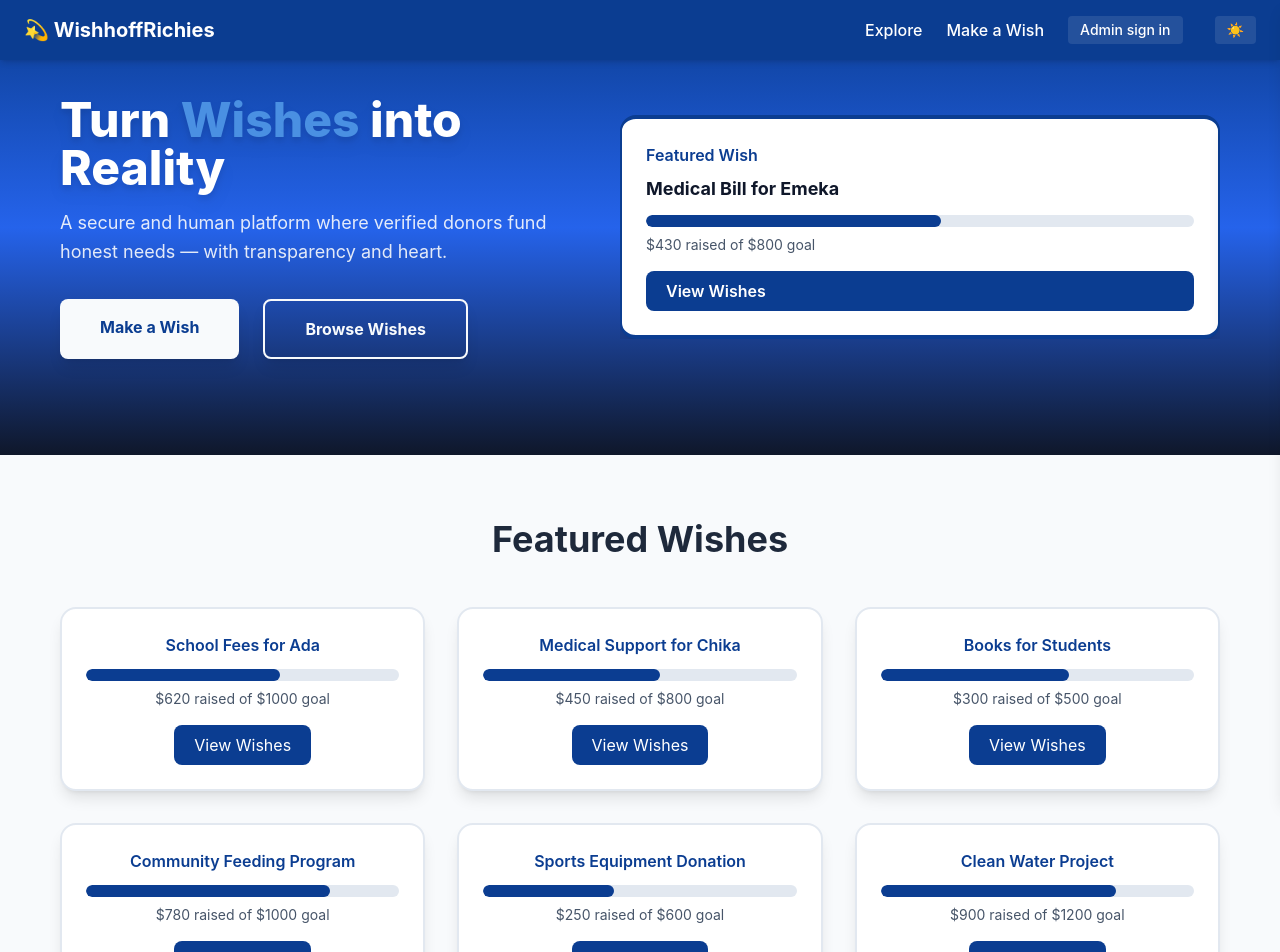
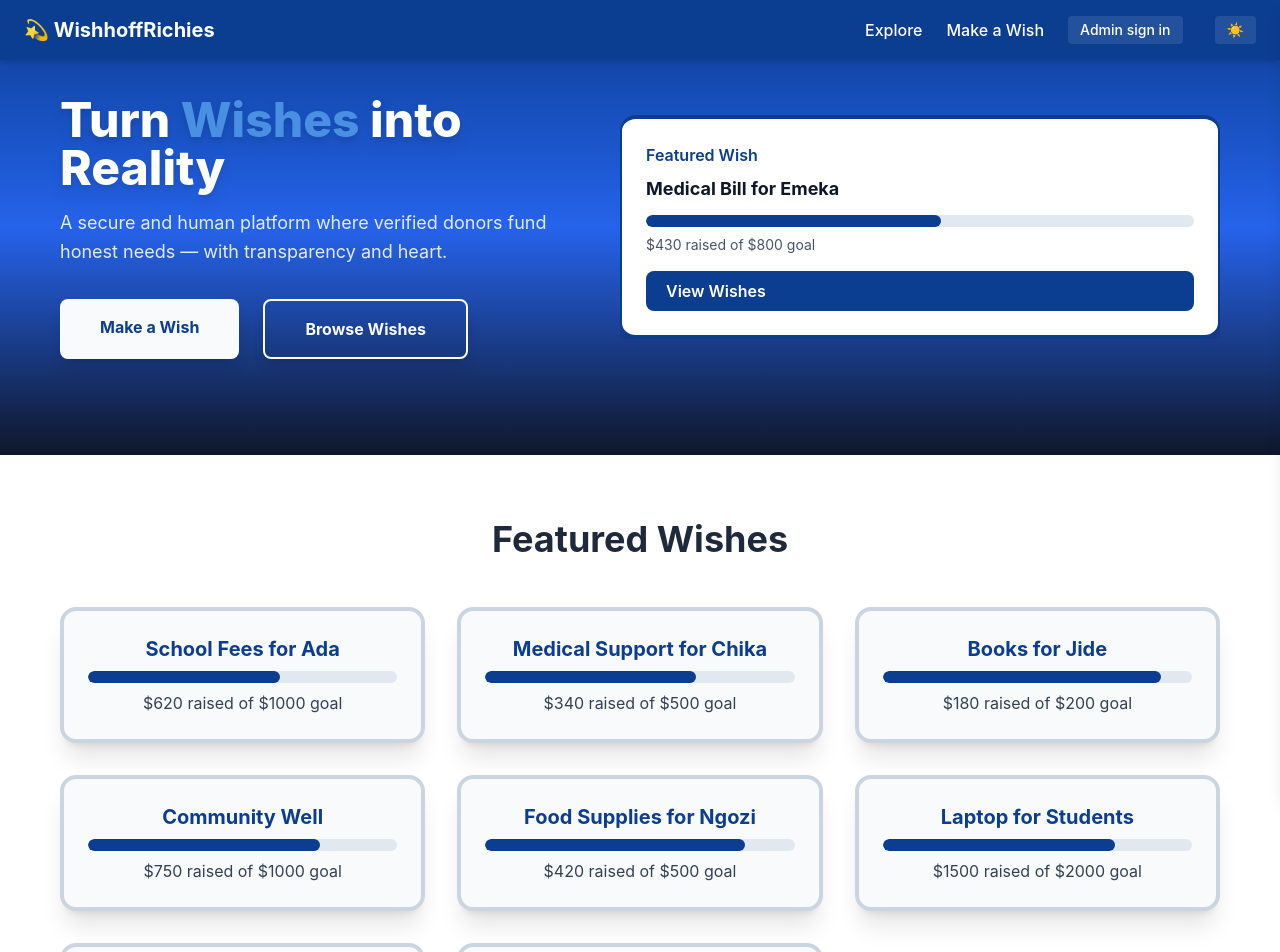
Before and after one commit to Lightcomputerstechnology/WishhoffRichies, a Next.js app: page / in a window 1280 px wide. Shown: the top 952 px of the page. Built offline with nearby package versions, Linux system fonts and the light colour scheme; no server answers.

Commit message:
Update FeaturedWishesSection.js

```diff
--- a/components/FeaturedWishesSection.js
+++ b/components/FeaturedWishesSection.js
@@ -1,46 +1,47 @@
 // components/FeaturedWishesSection.js
-import Link from "next/link";
+import { useEffect } from "react";
+import AOS from "aos";
+import "aos/dist/aos.css";
 
 const featuredWishes = [
-  { title: "School Fees for Ada", raised: 620, goal: 1000 },
-  { title: "Medical Support for Chika", raised: 450, goal: 800 },
-  { title: "Books for Students", raised: 300, goal: 500 },
-  { title: "Community Feeding Program", raised: 780, goal: 1000 },
-  { title: "Sports Equipment Donation", raised: 250, goal: 600 },
-  { title: "Clean Water Project", raised: 900, goal: 1200 },
+  { name: "School Fees for Ada", raised: 620, goal: 1000 },
+  { name: "Medical Support for Chika", raised: 340, goal: 500 },
+  { name: "Books for Jide", raised: 180, goal: 200 },
+  { name: "Community Well", raised: 750, goal: 1000 },
+  { name: "Food Supplies for Ngozi", raised: 420, goal: 500 },
+  { name: "Laptop for Students", raised: 1500, goal: 2000 },
+  { name: "Clothing Support", raised: 300, goal: 400 },
+  { name: "Emergency Relief Fund", raised: 900, goal: 1200 },
 ];
 
 export default function FeaturedWishesSection() {
+  useEffect(() => {
+    AOS.init({ duration: 1000, once: true });
+  }, []);
+
   return (
-    <section className="py-16 bg-slate-50 dark:bg-slate-900">
+    <section className="py-16 bg-white dark:bg-slate-900">
       <div className="container mx-auto px-6 text-center">
         <h2 className="text-4xl font-bold text-slate-800 dark:text-slate-100 mb-12">
           Featured Wishes
         </h2>
         <div className="grid md:grid-cols-3 gap-8">
-          {featuredWishes.map((wish, index) => (
+          {featuredWishes.map((wish, i) => (
             <div
-              key={index}
-              data-aos="fade-up"
-              data-aos-delay={index * 150} // stagger effect
-              className="bg-white dark:bg-slate-800 p-6 rounded-2xl shadow-lg border-2 border-slate-200 dark:border-slate-700 transition hover:shadow-xl"
+              key={i}
+              data-aos={i % 2 === 0 ? "fade-right" : "fade-left"}
+              className="p-6 bg-slate-50 dark:bg-slate-800 rounded-2xl shadow-xl border-4 border-slate-300 dark:border-slate-700"
             >
-              <h4 className="text-primary font-semibold mb-2">{wish.title}</h4>
-              <div className="mt-3 bg-slate-200 dark:bg-slate-700 rounded-full h-3 overflow-hidden">
+              <h3 className="text-xl font-bold text-primary mb-2">{wish.name}</h3>
+              <div className="bg-slate-200 dark:bg-slate-700 rounded-full h-3 overflow-hidden mb-2">
                 <div
                   style={{ width: `${(wish.raised / wish.goal) * 100}%` }}
-                  className="bg-primary h-3 rounded-full transition-all"
+                  className="bg-primary h-3 rounded-full transition-all duration-700"
                 ></div>
               </div>
-              <p className="mt-2 text-sm text-slate-600 dark:text-slate-300">
+              <p className="text-slate-700 dark:text-slate-300">
                 ${wish.raised} raised of ${wish.goal} goal
               </p>
-              <Link
-                href="/explore"
-                className="mt-4 inline-block px-5 py-2 rounded-lg bg-primary text-white hover:bg-primary/90 transition"
-              >
-                View Wishes
-              </Link>
             </div>
           ))}
         </div>
```
